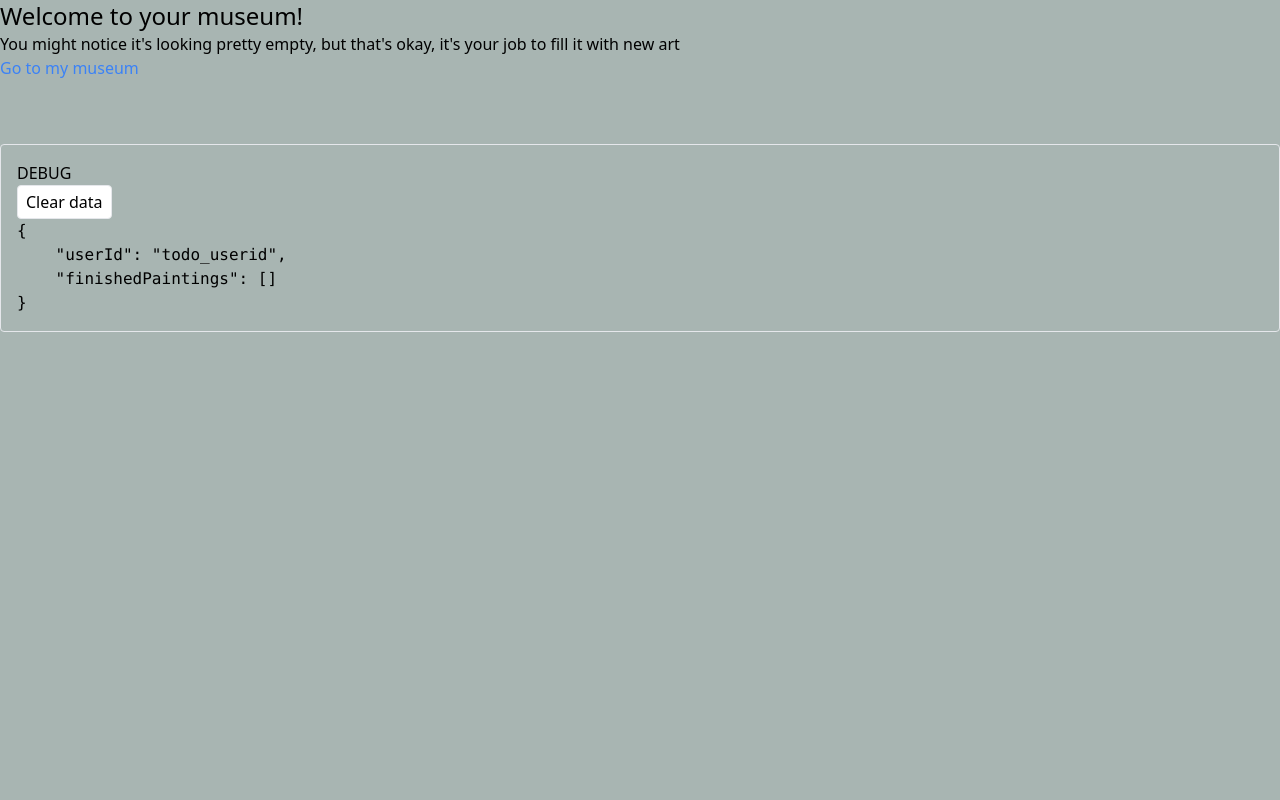
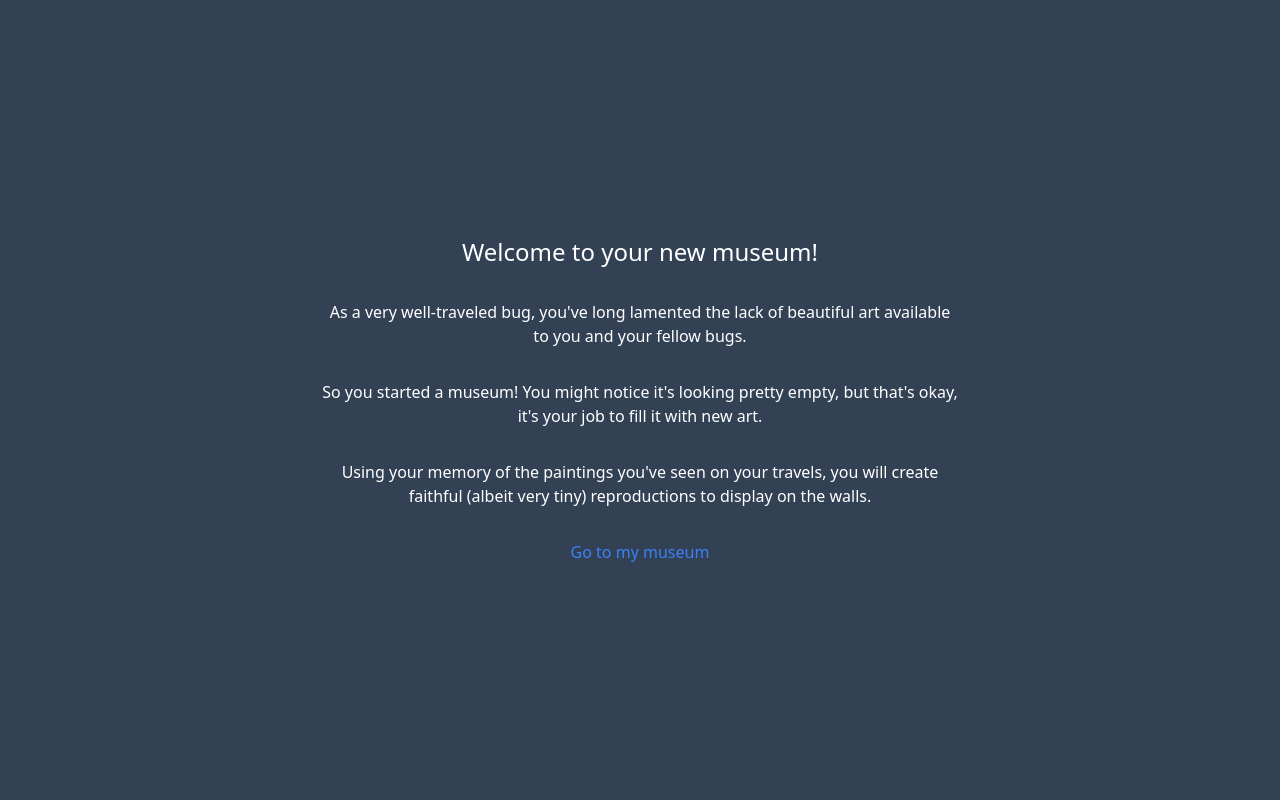
Before and after one commit to b-kelly/ludum-dare-54, a SvelteKit app: page /intro in a window 1280 px wide. Shown: the top 800 px of the page. Built offline with nearby package versions, Linux system fonts and the light colour scheme.

Commit message:
styling intro page

```diff
--- a/src/routes/+page.svelte
+++ b/src/routes/+page.svelte
@@ -1,4 +1,4 @@
-<div class="w-screen h-screen flex flex-col bg-slate-500">
-  <img src="/sprites/title.png" alt="Bug's museum of fine art">
+<div class="flex flex-col bg-slate-500 p-12 h-screen w-screen">
+  <img src="/sprites/title.png" alt="Bug's museum of fine art" class="w-3/4 self-center">
   <a class="text-center self-center text-5xl border py-3 px-6 rounded-md bg-slate-300" href="/login">Begin</a>
 </div>
--- a/src/routes/intro/+page.svelte
+++ b/src/routes/intro/+page.svelte
@@ -1,6 +1,14 @@
-<h1 class="bm-page-title">Welcome to your museum!</h1>
-<p>
-	You might notice it's looking pretty empty, but that's okay, it's your job to fill it with new art
-</p>
+<div class="bg-slate-700 text-white h-screen w-screen flex flex-col justify-center content-center gap-8">
+	<h1 class="bm-page-title text-center">Welcome to your new museum!</h1>
+	<p class="text-center w-1/2 mx-auto">
+		As a very well-traveled bug, you've long lamented the lack of beautiful art available to you and your fellow bugs.
+	</p>
+	<p class="text-center w-1/2 mx-auto">
+		So you started a museum! You might notice it's looking pretty empty, but that's okay, it's your job to fill it with new art.
+	</p>
+	<p class="text-center w-1/2 mx-auto">
+		Using your memory of the paintings you've seen on your travels, you will create faithful (albeit very tiny) reproductions to display on the walls.
+	</p>
 
-<a href="/view">Go to my museum</a>
+	<a href="/view" class="text-center">Go to my museum</a>
+</div>
--- a/src/routes/login/+page.svelte
+++ b/src/routes/login/+page.svelte
@@ -1,4 +1,4 @@
-<div class="bg-slate-900 w-screen h-screen text-white flex flex-col justify-center">
+<div class="bg-slate-900 w-screen h-screen text-white flex flex-col justify-center bg-bug bg-no-repeat bg-left-bottom">
 	<h1 class="bm-page-title self-center mb-4 max-w-sm text-center">If you've already started a museum, enter your code here:</h1>
 	<div class="self-center">
 		<form on:submit|preventDefault={() => alert('TODO Not implemented')} class="self-center mb-48">
--- a/tailwind.config.cjs
+++ b/tailwind.config.cjs
@@ -7,6 +7,7 @@ const config = {
 			backgroundImage: {
 				'museum-paint': "url('/sprites/background-paint.png')",
 				'museum-review': "url('/sprites/background-review.png')",
+				'bug': "url('/sprites/bug.png')"
 			},
 			backgroundColor: {
 				'easel-fore': '#AD7757',
```
